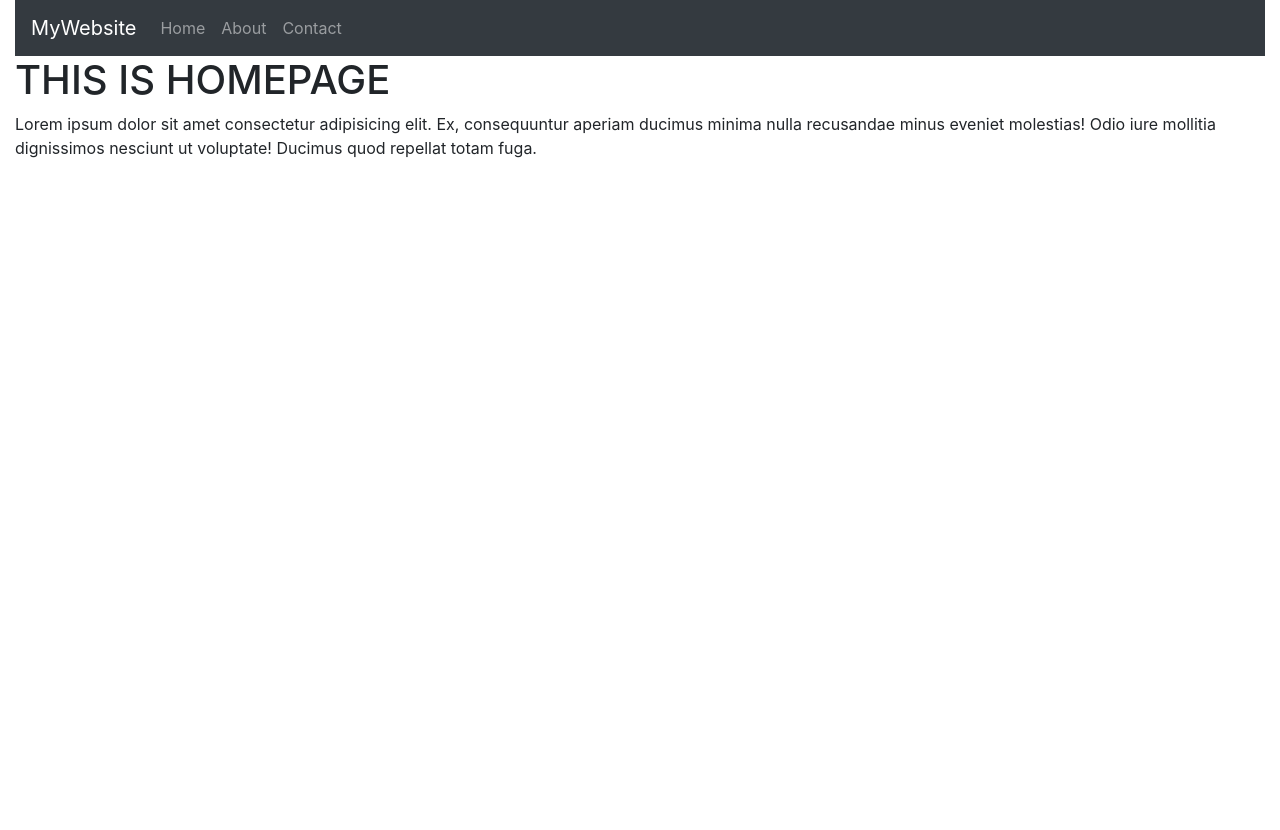
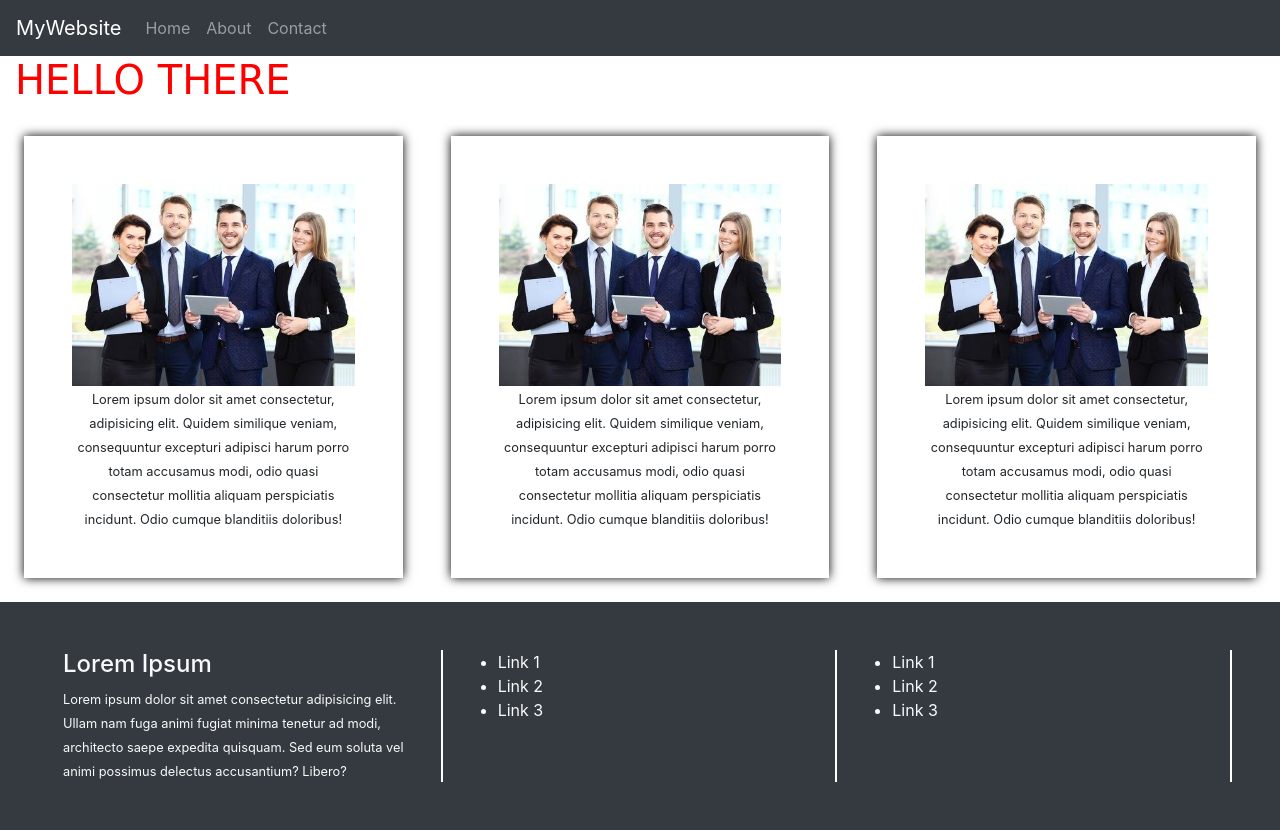
Before and after one commit to meimouElMoustapha/django_eccomerce, a Django app: page / in a window 1280 px wide. Before the commit the page ends 158 px from the top, so only its background shows below. Run offline with Django 3.2, Linux system fonts and the light colour scheme; some libraries are stand-ins or nearby versions.

Commit message:
Django Template Inhritance

```diff
--- /dev/null
+++ b/template/base.html
@@ -0,0 +1,62 @@
+<!DOCTYPE html>
+{% load static %}
+<html lang="en">
+<head>
+    <meta charset="UTF-8">
+    <meta name="viewport" content="width=device-width, initial-scale=1.0">
+    <title>Website Name</title>
+    <link rel="stylesheet" href="{% static 'bootstrap/css/bootstrap.min.css'%}">
+    <style>
+        img{
+            width:100%;
+        }
+    </style>
+    {% block head %}
+    {% endblock %}
+</head>
+<body>
+   <div class="container-fluid">
+        <div class="row">
+            <div class="col-md-12 px-0">
+                <nav class="navbar navbar-expand bg-dark navbar-dark">
+                    <a href="" class="navbar-brand">MyWebsite</a>
+                    <ul class="navbar-nav">
+                        <li class="nav-item">
+                            <a href="{% url 'index' %}" class="nav-link">Home</a>
+                        </li>
+                        <li class="nav-item">
+                            <a href="{% url 'about'%}" class="nav-link">About</a>
+                        </li>
+                        <li class="nav-item">
+                            <a href="{% url 'contact'%}" class="nav-link">Contact</a>
+                        </li>
+                    </ul>
+                </nav>
+            </div>
+        </div>
+        {% block myblock %}
+
+        {% endblock %}
+        <div class="row bg-dark text-light p-5">
+            <div class="col-md-4" style="border-right:2px solid white;">
+                <h4>Lorem Ipsum</h4>
+                <small>Lorem ipsum dolor sit amet consectetur adipisicing elit. Ullam nam fuga animi fugiat minima tenetur ad modi, architecto saepe expedita quisquam. Sed eum soluta vel animi possimus delectus accusantium? Libero?</small>
+            </div>
+            <div class="col-md-4" style="border-right:2px solid white;">
+                <ul>
+                    <li>Link 1</li>
+                    <li>Link 2</li>
+                    <li>Link 3</li>
+                </ul>
+            </div>
+            <div class="col-md-4" style="border-right:2px solid white;">
+                <ul>
+                    <li>Link 1</li>
+                    <li>Link 2</li>
+                    <li>Link 3</li>
+                </ul>
+            </div>
+        </div>
+   </div>
+</body>
+</html>
--- a/template/home.html
+++ b/template/home.html
@@ -1,38 +1,32 @@
-<!DOCTYPE html>
+{% extends "base.html" %}
 {% load static %}
-<html lang="en">
-<head>
-    <meta charset="UTF-8">
-    <meta name="viewport" content="width=device-width, initial-scale=1.0">
-    <title>Homepage</title>
-    <link rel="stylesheet" href="{% static 'bootstrap/css/bootstrap.min.css'%}">
-</head>
-<body>
-   <div class="container-fluid">
-        <div class="row">
-            <div class="col-md-12">
-                <nav class="navbar navbar-expand bg-dark navbar-dark">
-                    <a href="" class="navbar-brand">MyWebsite</a>
-                    <ul class="navbar-nav">
-                        <li class="nav-item">
-                            <a href="{% url 'index' %}" class="nav-link">Home</a>
-                        </li>
-                        <li class="nav-item">
-                            <a href="{% url 'about'%}" class="nav-link">About</a>
-                        </li>
-                        <li class="nav-item">
-                            <a href="{% url 'contact'%}" class="nav-link">Contact</a>
-                        </li>
-                    </ul>
-                </nav>
-            </div>
-            <div class="col-md-12">
-                <h1>THIS IS HOMEPAGE</h1>
-                <p>
-                    Lorem ipsum dolor sit amet consectetur adipisicing elit. Ex, consequuntur aperiam ducimus minima nulla recusandae minus eveniet molestias! Odio iure mollitia dignissimos nesciunt ut voluptate! Ducimus quod repellat totam fuga.
-                </p>
+{% block head %}
+<style>
+    h1{
+        font-family: cursive;color:red;
+    }
+</style>
+{% endblock %}
+{% block myblock %}
+    <h1>HELLO THERE</h1>
+    <div class="row">
+        <div class="col-md-4 p-4 text-center">
+            <div style="box-shadow:0px 0px 10px black;" class="p-5">
+                <img src="{% static 'images/1.jpg'%}" alt="">
+                <small>Lorem ipsum dolor sit amet consectetur, adipisicing elit. Quidem similique veniam, consequuntur excepturi adipisci harum porro totam accusamus modi, odio quasi consectetur mollitia aliquam perspiciatis incidunt. Odio cumque blanditiis doloribus!</small>
             </div>
         </div>
-   </div>
-</body>
-</html>
+        <div class="col-md-4 p-4 text-center">
+            <div style="box-shadow:0px 0px 10px black;" class="p-5">
+                <img src="{% static 'images/1.jpg'%}" alt="">
+                <small>Lorem ipsum dolor sit amet consectetur, adipisicing elit. Quidem similique veniam, consequuntur excepturi adipisci harum porro totam accusamus modi, odio quasi consectetur mollitia aliquam perspiciatis incidunt. Odio cumque blanditiis doloribus!</small>
+            </div>
+        </div>
+        <div class="col-md-4 p-4 text-center">
+            <div style="box-shadow:0px 0px 10px black;" class="p-5">
+                <img src="{% static 'images/1.jpg'%}" alt="">
+                <small>Lorem ipsum dolor sit amet consectetur, adipisicing elit. Quidem similique veniam, consequuntur excepturi adipisci harum porro totam accusamus modi, odio quasi consectetur mollitia aliquam perspiciatis incidunt. Odio cumque blanditiis doloribus!</small>
+            </div>
+        </div>
+    </div>
+{% endblock %}
```
Also changed, not shown: template/about.html (+6 -13 lines), template/contact.html (+4 -14 lines), static/images/1.jpg (added), static/images/nature.jpg (added).
